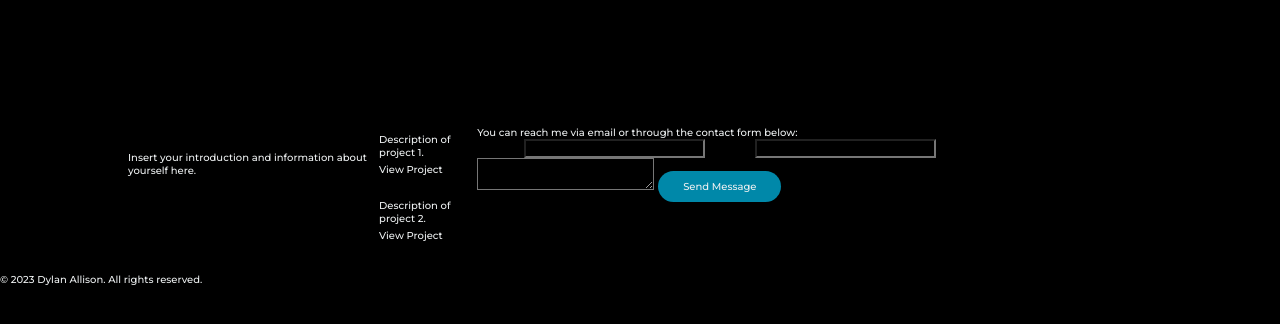
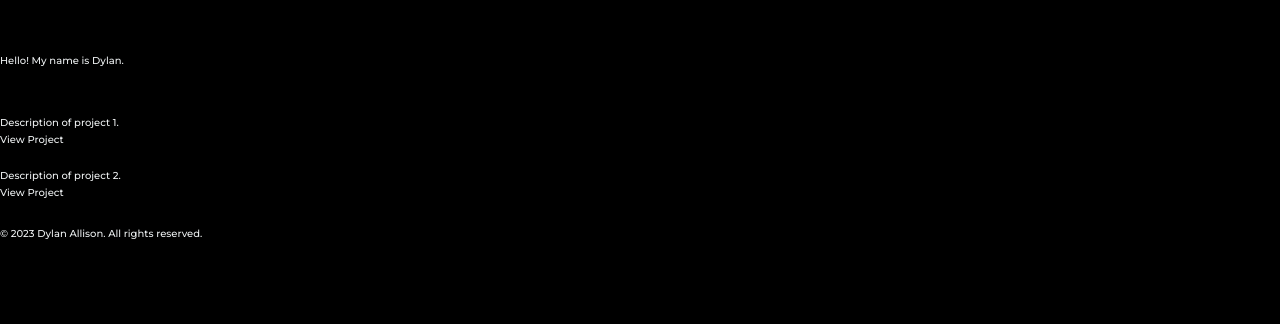
Before and after one commit to Durrple/My-Portfolio, a plain HTML site: page index.html in a window 1280 px wide. Shown: the part 64-388 px from the top of the page. Drawn offline with Linux system fonts and the light colour scheme.

Commit message:
updated font and css

```diff
--- a/Assets/css/style.css
+++ b/Assets/css/style.css
@@ -57,10 +57,3 @@ button {
 button:hover {
     background-color: rgba(0, 136, 169, 0.8);
 }
-
-main {
-    display: flex;
-    justify-content: flex;
-    align-items: center;
-    padding: 30px 10%;
-}
--- a/index.html
+++ b/index.html
@@ -29,7 +29,7 @@
     <main>
         <section id="about">
           <h2>About Me</h2>
-          <p>Insert your introduction and information about yourself here.</p>
+          <p>Hello! My name is Dylan. </p>
         </section>
 
         <section id="projects">
@@ -46,24 +46,10 @@
             <a href="path/to/project2">View Project</a>
           </div>
 
-
         </section>
 
         <section id="contact">
           <h2>Contact Me</h2>
-          <p>You can reach me via email or through the contact form below:</p>
-          <form>
-            <label for="name">Name:</label>
-            <input type="text" id="name" name="name" required>
-
-            <label for="email">Email:</label>
-            <input type="email" id="email" name="email" required>
-
-            <label for="message">Message:</label>
-            <textarea id="message" name="message" required></textarea>
-
-            <button type="submit">Send Message</button>
-          </form>
         </section>
       </main>
 
```
